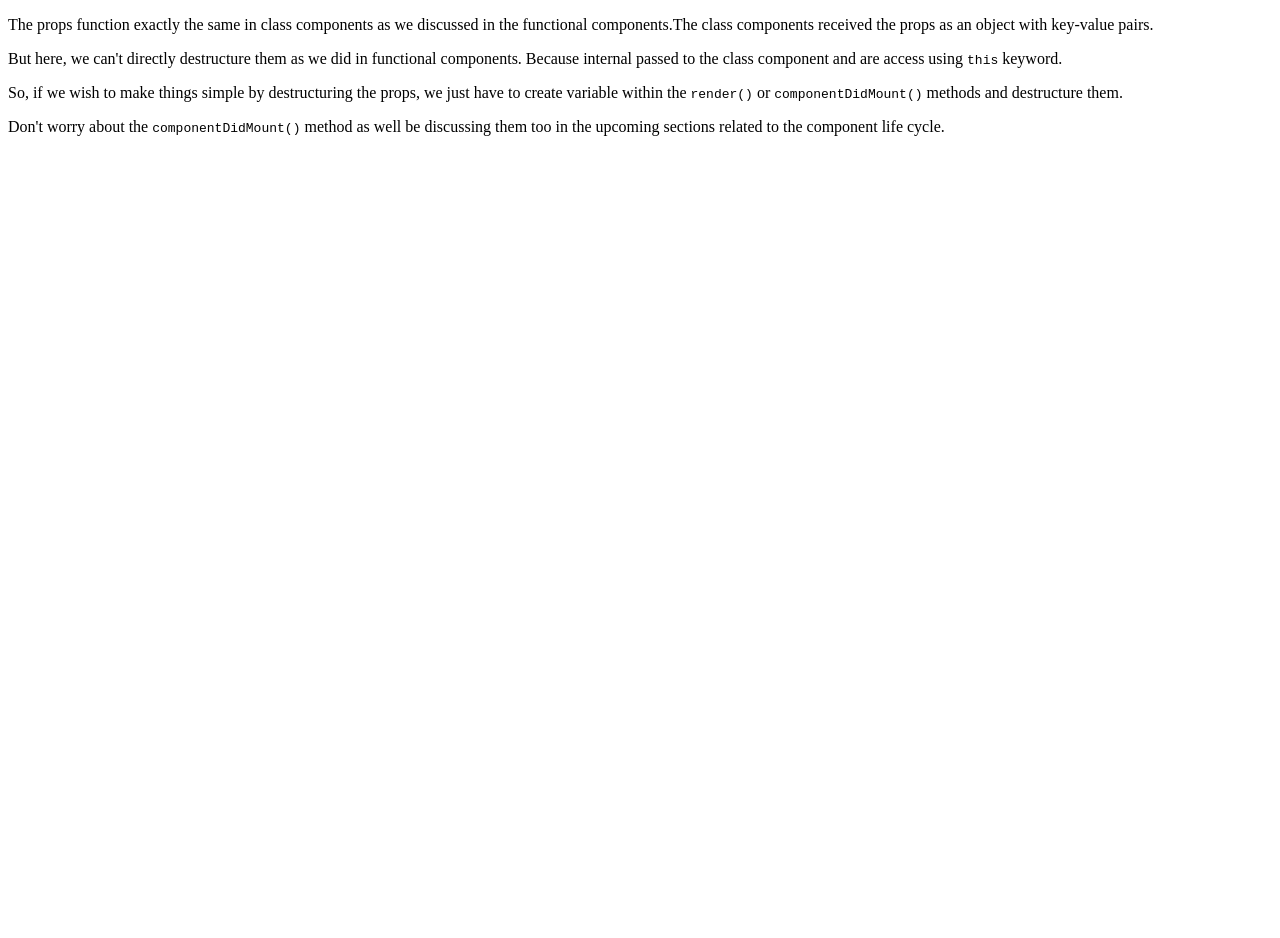
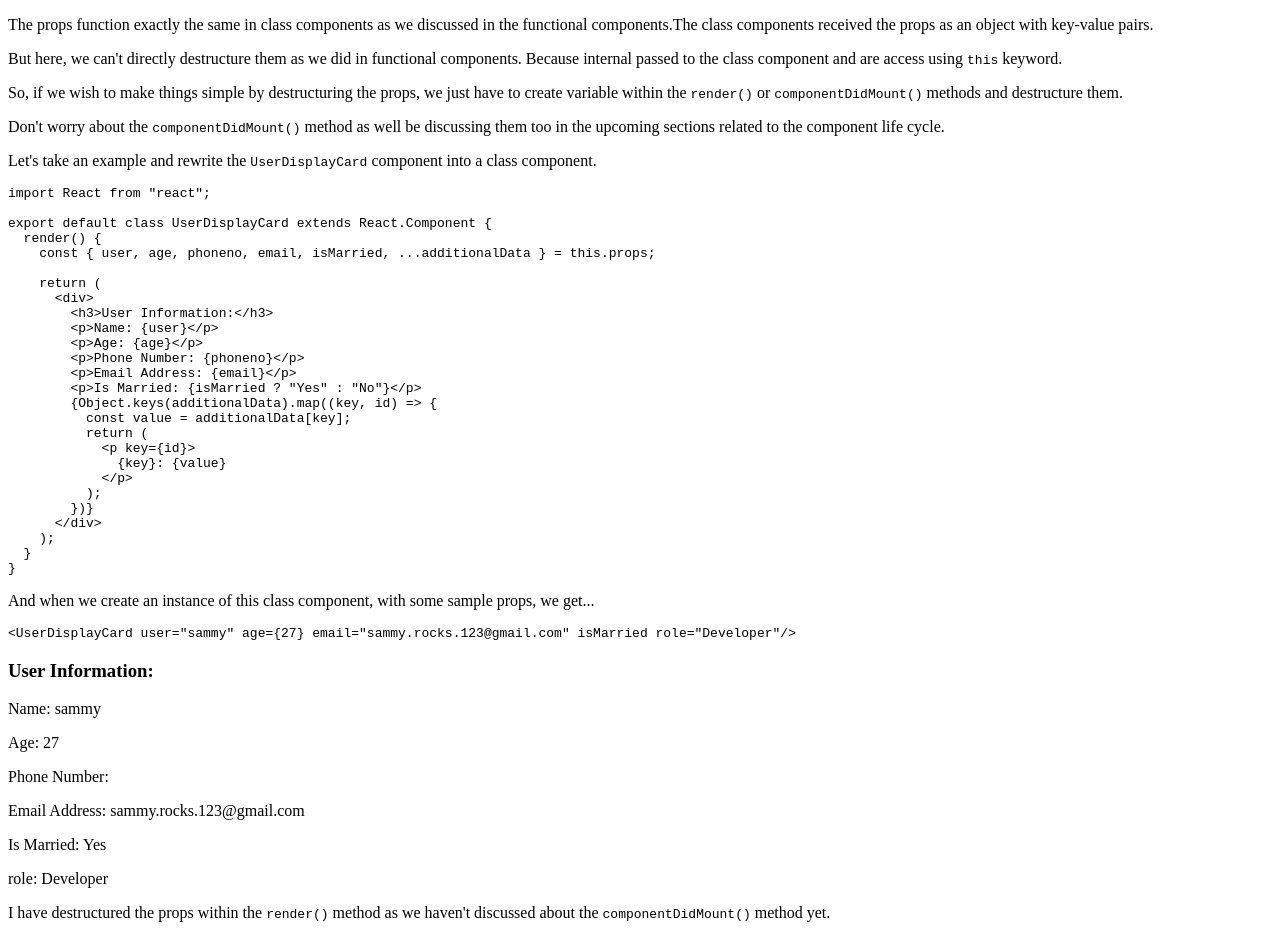
Before and after one commit to iamwatchdogs/Learning-React, a React (Vite) app: page / in a window 1280 px wide. Before the commit the page ends 800 px from the top, so only its background shows below. Built offline with nearby package versions, Linux system fonts and the light colour scheme.

Commit message:
Finished Example in Introduction

```diff
--- a/src/Introduction.jsx
+++ b/src/Introduction.jsx
@@ -1,4 +1,69 @@
 import React from "react";
+import { UserDisplayCard } from "./UserDisplayCard";
+
+class Example extends React.Component {
+  render() {
+    const userDisplayCardAsClassComponent = `import React from "react";
+
+export default class UserDisplayCard extends React.Component {
+  render() {
+    const { user, age, phoneno, email, isMarried, ...additionalData } = this.props;
+
+    return (
+      <div>
+        <h3>User Information:</h3>
+        <p>Name: {user}</p>
+        <p>Age: {age}</p>
+        <p>Phone Number: {phoneno}</p>
+        <p>Email Address: {email}</p>
+        <p>Is Married: {isMarried ? "Yes" : "No"}</p>
+        {Object.keys(additionalData).map((key, id) => {
+          const value = additionalData[key];
+          return (
+            <p key={id}>
+              {key}: {value}
+            </p>
+          );
+        })}
+      </div>
+    );
+  }
+}
+`;
+
+    const instanceOFUserDisplayCard = `<UserDisplayCard user="sammy" age={27} email="sammy.rocks.123@gmail.com" isMarried role="Developer"/>`;
+    return (
+      <>
+        <p>
+          Let{"'"}s take an example and rewrite the <code>UserDisplayCard</code>{" "}
+          component into a class component.
+        </p>
+        <pre>
+          <code>{userDisplayCardAsClassComponent}</code>
+        </pre>
+        <p>
+          And when we create an instance of this class component, with some
+          sample props, we get...
+        </p>
+        <pre>
+          <code>{instanceOFUserDisplayCard}</code>
+        </pre>
+        <UserDisplayCard
+          user='sammy'
+          age={27}
+          email='sammy.rocks.123@gmail.com'
+          isMarried
+          role='Developer'
+        />
+        <p>
+          I have destructured the props within the <code>render()</code> method
+          as we haven{"'"}t discussed about the <code>componentDidMount()</code>{" "}
+          method yet.
+        </p>
+      </>
+    );
+  }
+}
 
 export default class Introduction extends React.Component {
   render() {
@@ -30,6 +95,7 @@ export default class Introduction extends React.Component {
     return (
       <section id='introduction'>
         <Description />
+        <Example />
       </section>
     );
   }
```
